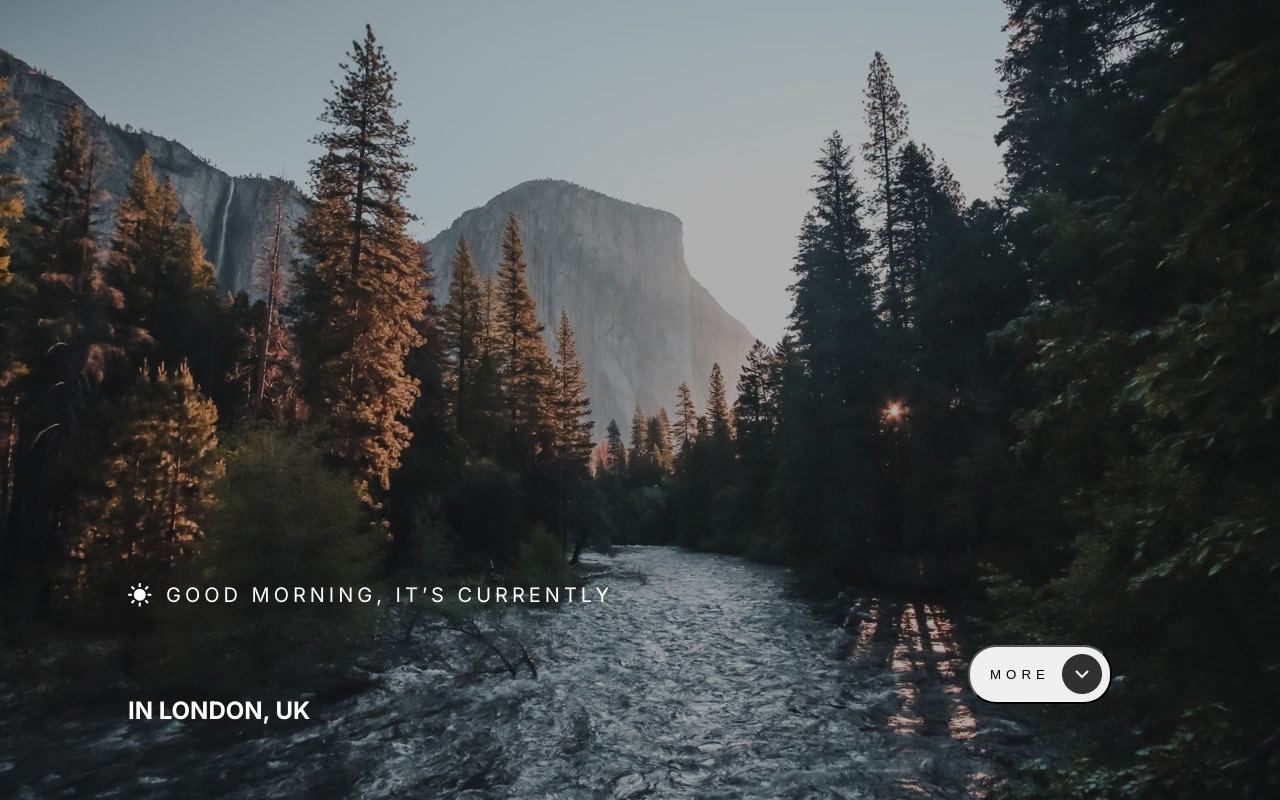
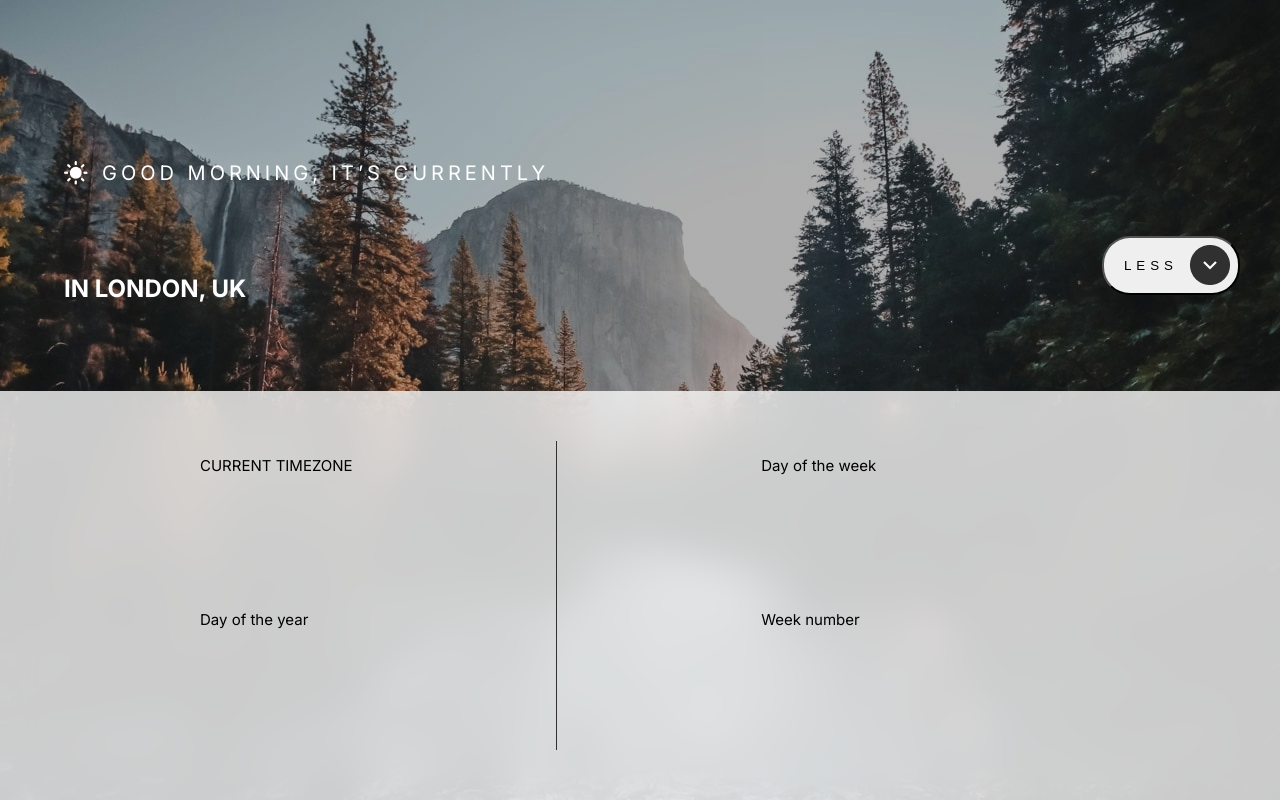
Before and after one commit to PapiManu/marathon-js_2_manu_alex, a plain HTML site: page index.html in a window 1280 px wide. Both pictures are taken after a click on the button "MORE". Shown: the top 800 px of the page. Drawn offline with Linux system fonts and the light colour scheme; no server answers.

Commit message:
modifications html pour ajouter des class, modification du texte sur le bouton lorsqu'on l'utilise, mis en fonctionnement de l'apparition de la div More

```diff
--- a/index.html
+++ b/index.html
@@ -13,7 +13,7 @@
 </head>
 <body>
     <div id="content">
-        <div id="height_page">
+        <div class="height_page">
             <p id="p_height_page"></p>
             <span id="span_height_page"></span>
         </div>
@@ -36,7 +36,7 @@
                     <img src="./img/fleche_button.png" alt="">
                     <div id="flech_button"></div>
                 </div>
-        </div>
+
     </div>
     <div class="more">
         <p id="left_1" class="font_2">CURRENT TIMEZONE</p>
@@ -48,6 +48,8 @@
         <p id="right_2" class="font_2">Week number</p>
         <p id="semaine_année" class="font"></p>
         <div id="decoration_more"></div>
+        </div>
     </div>
+
 </body>
 </html>
--- a/main.js
+++ b/main.js
@@ -15,15 +15,18 @@ const weekNumberTitle = document.querySelector("#right_2");
 const weekNumber = document.querySelector("#semaine_année");
 const more  = document.querySelector("#button");
 const divMore = document.querySelector('.more')
-const divTop = document.querySelector('#height_page')
-let scrollSize = 500;
-let scrollB
+const divTop = document.querySelector('.height_page')
+const buttonText = document.querySelector('#button >p > button')
 
+console.log(buttonText);
 more.addEventListener('click', () => {
-  cont.scrollB += scrollSize;
+divTop.classList.toggle('active-button')
+  divMore.classList.toggle('active-button')
+  buttonText.replaceChildren('LESS')
+})
 
 
-})
+
 //Api Heures, temps et lieu_________________________________________
 
 function timeSet() {
--- a/style.css
+++ b/style.css
@@ -9,7 +9,7 @@ body{
     background-repeat: no-repeat;
     background-attachment: fixed;
     background-position: center;
-    /* overflow: hidden; */
+     /* overflow: hidden;  */
 }
 body::after {
     content: "";
@@ -25,20 +25,23 @@ body::after {
 
 #content {
      height: 100vh;
+
     display: grid;
     grid-template-columns: 1fr 1fr;
     color: white;
-    margin-left: 10%;
-    margin-right: 10%;
+    /* margin-left: 10%;
+    margin-right: 10%; */
 }
 /* --------------------------- */
 
 /* ---------(style pour la citation)--------- */
-#height_page {
-    margin-top:10%
+.height_page {
+    margin-top:10%;
+     margin-left: 10%;
+    margin-right: 10%;
 }
 
-#height_paragraph{
+.height_paragraph{
     font-size: 18px;
 }
 #p_height_page {
@@ -58,6 +61,8 @@ body::after {
     flex-direction: column;
     justify-content: flex-end;
     margin-bottom: 10%;
+    margin-left: 10%;
+    margin-right: 10%;
 }
 /* ---------------------------------------------------- */
 
@@ -125,12 +130,22 @@ button {
     background-color: #ffffffc7;
     backdrop-filter: blur(20px);
     color: black;
-    display: grid;
-    padding: 10%;
+    display: none;
+
+
+    padding: 50px 200px 50px 200px;
+
+
 }
 .more.active-button {
     display: grid;
+   transition: cubic-bezier(.17,.67,.83,.67)
+
 }
+.height_page.active-button {
+    display: none;
+}
+
 #left_1 {
     grid-column: 1;
     grid-row: 1;
```
